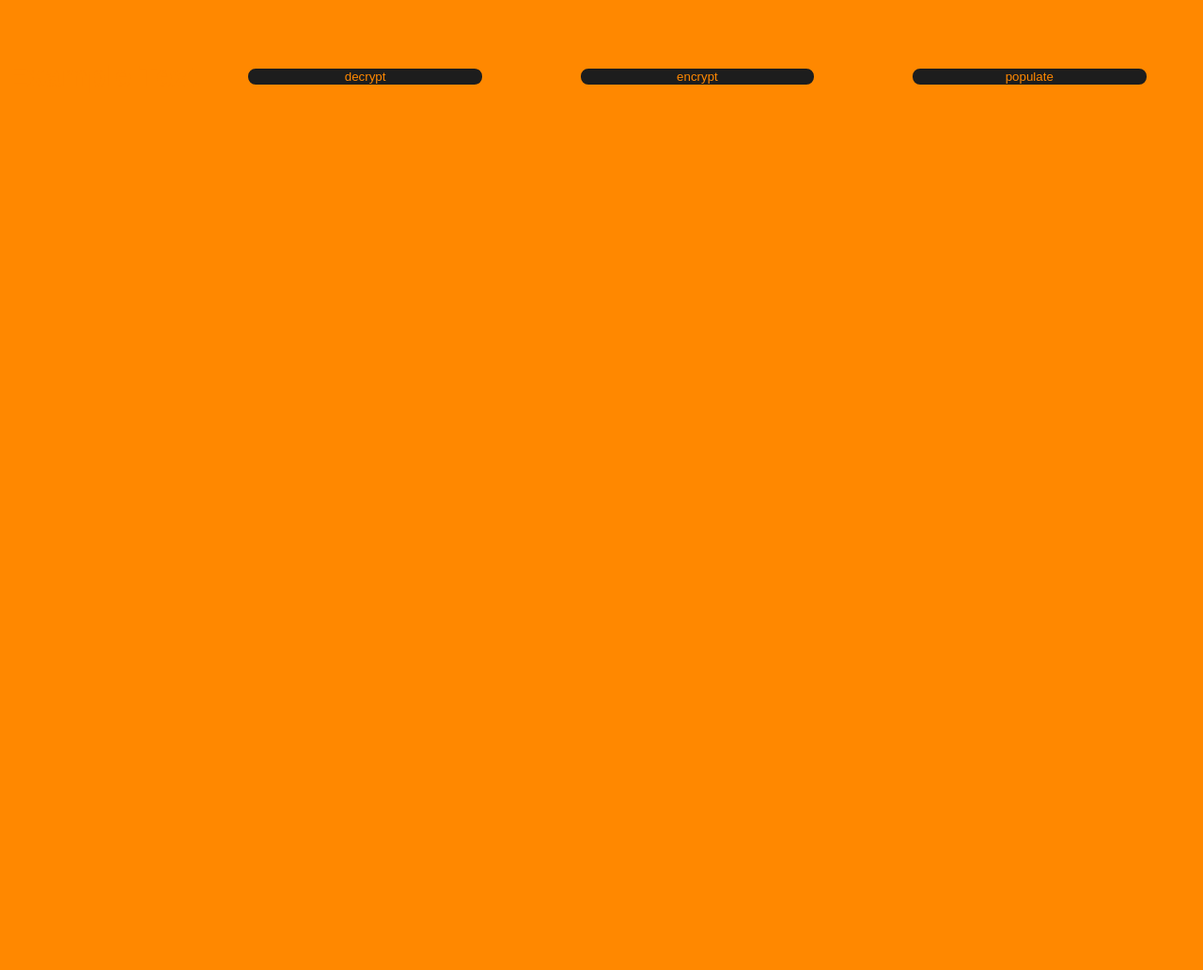
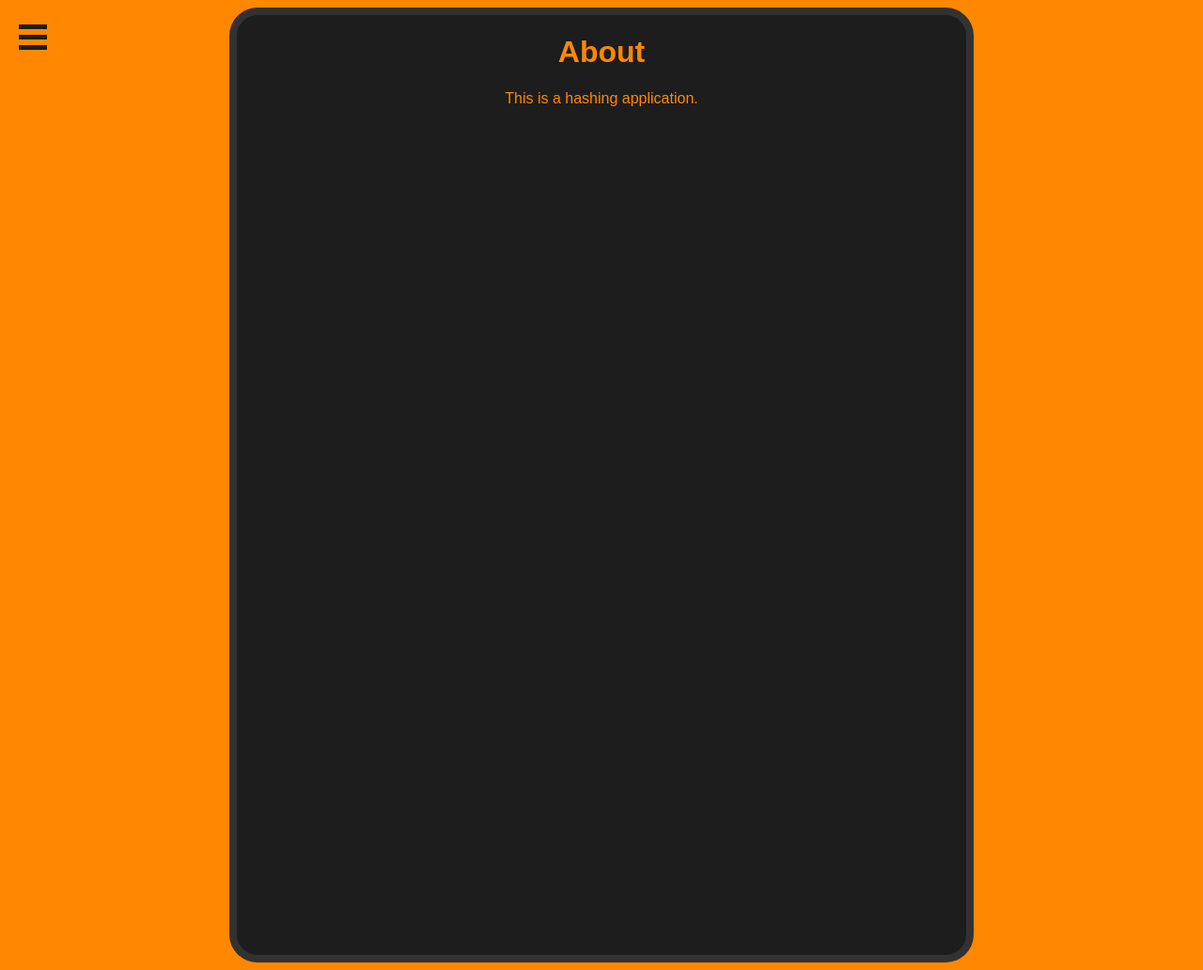
Before and after one commit to ManpreetM1/HashApplication, a Flask app: page /about in a window 1280 px wide. Shown: the whole page at 94% size. Before the commit the page ends 90 px from the top, so only its background shows below. Run offline with Flask 3, Linux system fonts and the light colour scheme.

Commit message:
Added menu to about, and moved around some files

```diff
--- a/static/css/stylesheet.css
+++ b/static/css/stylesheet.css
@@ -58,7 +58,7 @@ body {
     text-decoration: none;
     font-size: 25px;
     white-space: nowrap;
-    color: #fff;
+    color: #F80;
     display: block;
     transition: var(--transition-menu);
   }
@@ -101,7 +101,7 @@ body {
     inset -60px 0 20px #0FF;*/
 }
 
-h1,h2 {
+h1,h2,span {
     color:#F80;
     text-align: center;
     justify-self: flex-start;
--- /dev/null
+++ b/static/js/menu-script.js
@@ -0,0 +1,19 @@
+     //Opens side menu, hides menu icon, and displays overlay, which can be clicked on to close menu
+     function toggleMenu() {
+        const menu = document.getElementById('menu');
+        const icon = document.querySelector('.menu-icon');
+        const overlay = document.getElementById('overlay');
+        menu.classList.toggle('open');
+        icon.classList.toggle('open');
+        overlay.classList.add('show');
+    }
+
+    //Closes side menu, shows menu icon, and removes overlay
+    function closeMenu() {
+        const menu = document.getElementById('menu');
+        const icon = document.querySelector('.menu-icon');
+        const overlay = document.getElementById('overlay');
+        menu.classList.toggle('open');
+        icon.classList.toggle('open');
+        overlay.classList.remove('show');
+    }
--- a/templates/about.html
+++ b/templates/about.html
@@ -1,16 +1,36 @@
 <!DOCTYPE html>
 <html lang = en>
 <head>
+    <meta charset="UTF-8"/>
+    <meta name="viewport" content="width=device-width, inital-scale=1.0"/>
+    <title>Hash Application</title>
+    <link rel="icon" type="image/x-icon" href="../static/images/favicon.ico"/>
     <link rel="stylesheet" href="{{ url_for('static', filename='css/stylesheet.css') }}">
+    <script src="../static/js/menu-script.js" defer></script>
 </head>
 
 <body>
-    <h1>
-        Example Text
-    </h1>
-    <button onclick = "decrypt()">decrypt</button>
-    <button onclick = "encrypt()">encrypt</button>
-    <button onclick = "populate()">populate</button>
+    <div class="menu-icon" onclick="toggleMenu()">
+        <div></div>
+        <div></div>
+        <div></div>
+    </div>
+
+    <div id="menu" class="menu">
+        <a href="{{ url_for('home')  }}">Home</a>
+        <a>Upload a file</a>
+    </div>
+
+    <div id="overlay" class="overlay" onclick="closeMenu()"></div>
+
+    <div class="container">
+        <h1>
+            About
+        </h1>
+        <span>
+            This is a hashing application.
+        </span>
+    </div>
 </body>
 
 </html>
```
Also changed, not shown: templates/index.html (+2 -24 lines), static/images/favicon.ico (renamed from static/favicon.ico), static/images/sha1_icon.svg (renamed from static/sha1_icon.svg), static/images/sha256_icon.svg (renamed from static/sha256_icon.svg).
